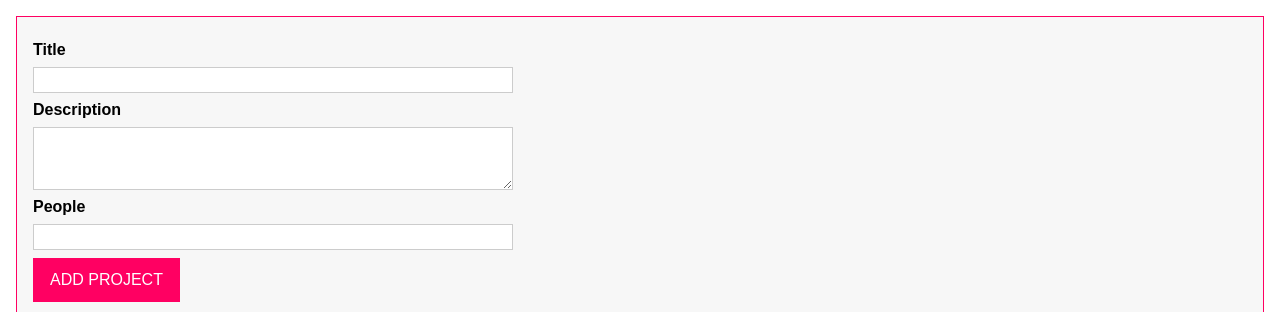
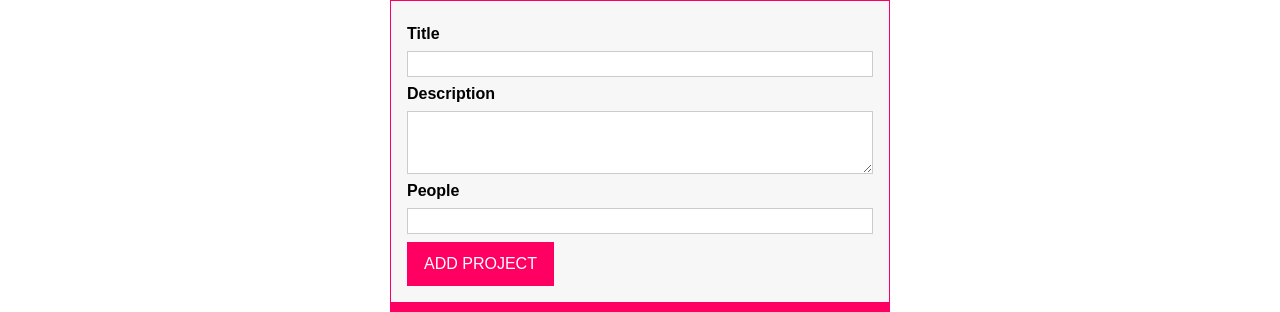
Before and after one commit to kanishev/Drag-and-Drop, a website with bundled scripts: page index.html in a window 1280 px wide. Shown: the top 312 px of the page. Built offline with nearby package versions, Linux system fonts and the light colour scheme.

Commit message:
layout margin

```diff
--- a/app.css
+++ b/app.css
@@ -125,3 +125,10 @@ button:active {
   border: 1px solid #ff0062;
   background: #f7f7f7;
 }
+
+#user-input,
+#active-projects,
+#finished-projects {
+  width: 500px;
+  margin: auto;
+}
```
